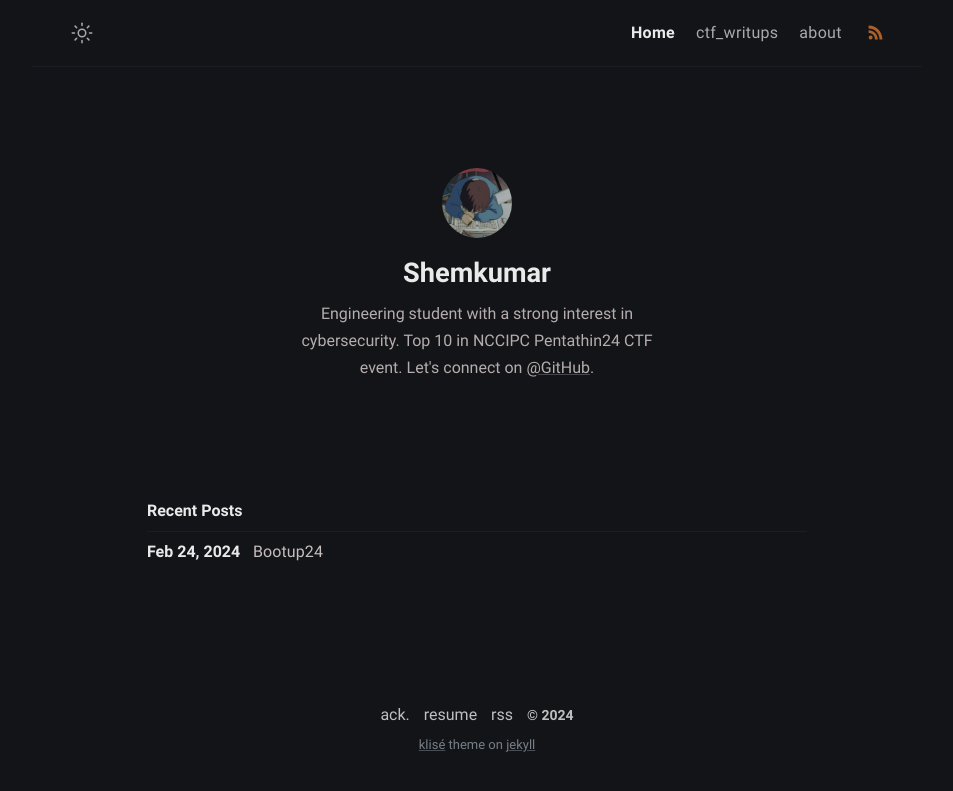
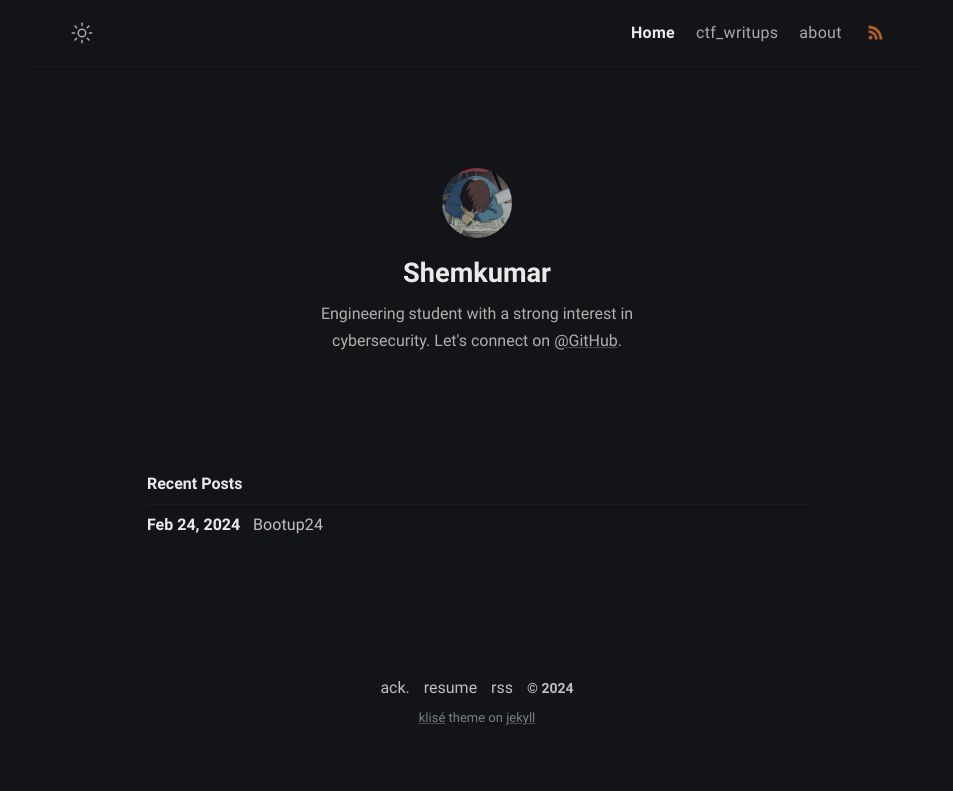
Before and after one commit to shemkumar/shemkumar.github.io, a Jekyll site: the page built from index.md, in a window 1280 px wide. Shown: the top 791 px of the page, without its empty margins (163-1116 px from the left). Built offline with Jekyll 4.4.1, drawn with Linux system fonts in a browser that asks for light colours; some of the changed lines change nothing that is shown.

Commit message:
Update _config.yml

```diff
--- a/_config.yml
+++ b/_config.yml
@@ -14,21 +14,10 @@
   name: Shemkumar # author name
   bio: >- # tell to the world
     Engineering student with a strong interest in cybersecurity.
-    Top 10 in NCCIPC Pentathin24 CTF event. Let's connect on
-    <a href="https://github.com/your_github_username" target="_blank" rel="noopener">@GitHub</a>.
+    Let's connect on
+    <a href="https://github.com/shemkumar" target="_blank" rel="noopener">@GitHub</a>.
   username: shemkumar # general username
-  github: your_github_username # github username
-  twitter: your_twitter_username # twitter username [optional]
-  facebook: your_facebook_username # facebook username [optional]
-  email: your-email@email.com # email address
   avatar: /assets/img/avatar.jpg # change with your own avatar
-
-# URL settings
-url: "https://yourdomain.com" # your website URL
-baseurl: "" # leave empty for root
-permalink: /:title/
-google_analytics: # leave it blank if not wish
-fb_appid: # leave it blank if not wish
 
 # Collection setting
 collections:
```
